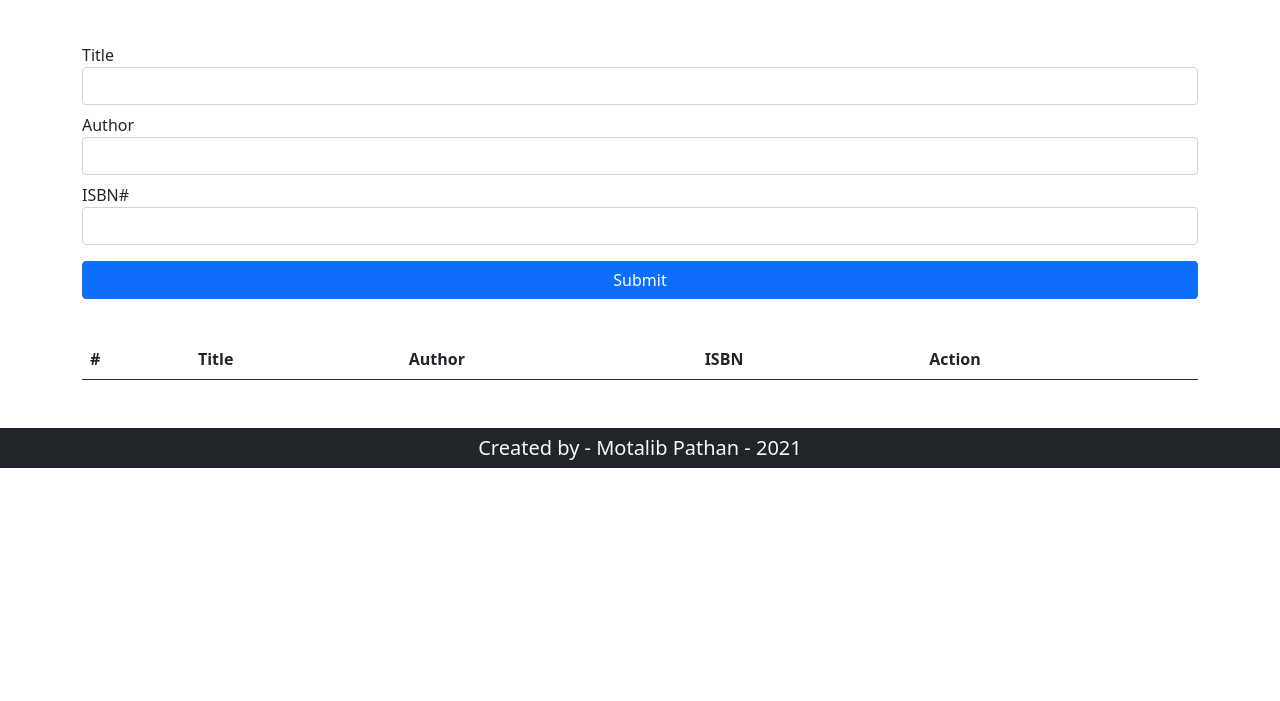
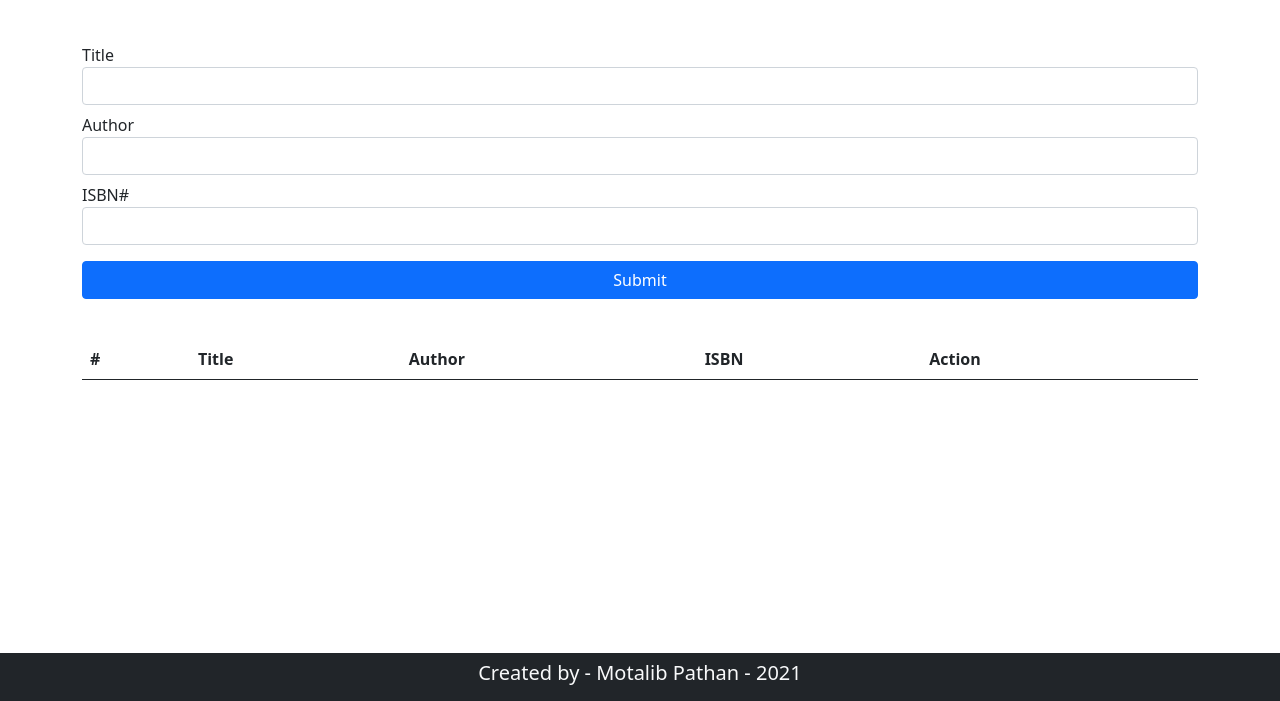
Before and after one commit to motalibpathan/book-list-with-DOM, a plain HTML site: page index.html in a window 1280 px wide. Shown: the part 99-800 px from the top of the page. Drawn offline with nearby package versions, Linux system fonts and the light colour scheme.

Commit message:
footer fixed

```diff
--- a/index.html
+++ b/index.html
@@ -15,6 +15,11 @@
         }
         .alert-area{
             height: 30px;
+        }
+        footer{
+          position: fixed;
+          bottom: 0;
+          width: 100%;
         }
     </style>
   </head>
@@ -57,7 +62,9 @@
         </thead>
       </table>
     </div>
-    <h5 class="w-100 text-center bg-dark p-2 text-light mt-5">Created by - Motalib Pathan - 2021</h5>
+    <footer class="w-100 text-center bg-dark p-2 text-light mt-5">
+      <h5>Created by - Motalib Pathan - 2021</h5>
+    </footer>
     <script src="script.js"></script>
   </body>
 </html>
```
